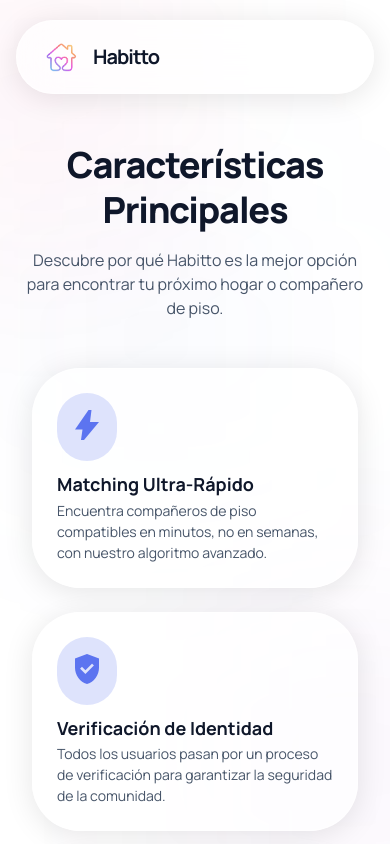
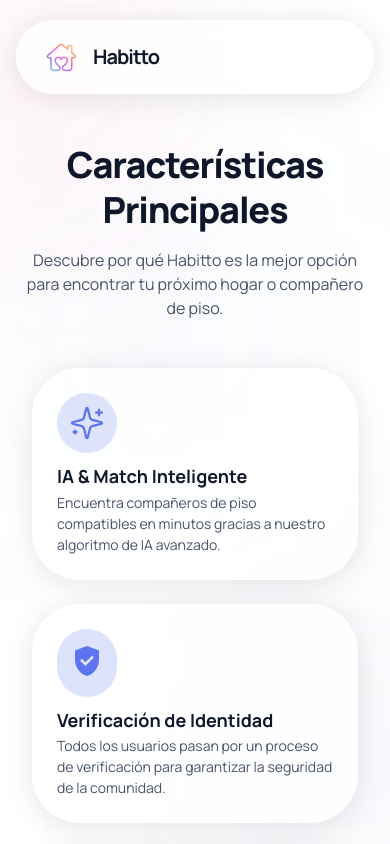
Before and after one commit to marvinjoel2001/habittoweb, a React (Vite) app: page /features in a window 390 px wide. Shown: the top 844 px of the page. Built offline with nearby package versions, Linux system fonts and the light colour scheme.

Commit message:
feat: update icons and contact info, enhance feature descriptions
- Replace Brain icon with Sparkles across components
- Update contact email and phone number
- Improve feature descriptions to highlight AI matching capabilities

```diff
--- a/src/components/FeaturesSection.tsx
+++ b/src/components/FeaturesSection.tsx
@@ -1,5 +1,5 @@
 import React from "react";
-import { Brain, Banknote, ShieldCheck } from "lucide-react";
+import { Sparkles, Banknote, ShieldCheck } from "lucide-react";
 
 export default function FeaturesSection() {
   return (
@@ -11,7 +11,7 @@ export default function FeaturesSection() {
         {/* Card 1 */}
         <div className="flex flex-1 gap-4 rounded-xl glassmorphism p-6 flex-col text-center items-center hover:scale-105 transition-transform duration-300">
           <div className="text-secondary bg-secondary/20 p-3 rounded-full">
-            <Brain size={32} strokeWidth={1.5} />
+            <Sparkles size={32} strokeWidth={1.5} />
           </div>
           <div className="flex flex-col gap-1">
             <h4 className="text-slate-900 text-lg font-bold">
--- a/src/pages/Contact.tsx
+++ b/src/pages/Contact.tsx
@@ -86,9 +86,9 @@ export default function Contact() {
                 <p className="font-bold text-slate-900">Correo</p>
                 <a
                   className="text-slate-600 hover:text-primary transition-colors"
-                  href="mailto:soporte@habitto.com"
+                  href="mailto:marvinjoel@gmail.com"
                 >
-                  soporte@habitto.com
+                  marvinjoel@gmail.com
                 </a>
               </div>
             </div>
@@ -100,9 +100,9 @@ export default function Contact() {
                 <p className="font-bold text-slate-900">Teléfono</p>
                 <a
                   className="text-slate-600 hover:text-primary transition-colors"
-                  href="tel:+15551234567"
+                  href="tel:71363268"
                 >
-                  +1 (555) 123-4567
+                  71363268
                 </a>
               </div>
             </div>
--- a/src/pages/Features.tsx
+++ b/src/pages/Features.tsx
@@ -1,4 +1,5 @@
 import React from "react";
+import { Sparkles } from "lucide-react";
 
 export default function Features() {
   return (
@@ -18,20 +19,14 @@ export default function Features() {
           {/* Card 1 */}
           <div className="flex flex-col gap-3 rounded-xl glassmorphism p-6 hover:scale-[1.02] transition-transform duration-300">
             <div className="text-action bg-action/20 p-3 rounded-full w-fit">
-              <span
-                className="material-symbols-outlined !text-4xl"
-                style={{ fontVariationSettings: "'FILL' 1" }}
-              >
-                bolt
-              </span>
+              <Sparkles size={36} strokeWidth={1.5} />
             </div>
             <div className="flex flex-col gap-1">
               <h2 className="text-slate-900 text-lg font-bold leading-tight">
-                Matching Ultra-Rápido
+                IA & Match Inteligente
               </h2>
               <p className="text-slate-600 text-sm font-normal leading-normal">
-                Encuentra compañeros de piso compatibles en minutos, no en
-                semanas, con nuestro algoritmo avanzado.
+                Encuentra compañeros de piso compatibles en minutos gracias a nuestro algoritmo de IA avanzado.
               </p>
             </div>
           </div>
--- a/src/pages/HowItWorks.tsx
+++ b/src/pages/HowItWorks.tsx
@@ -1,5 +1,6 @@
 import React from "react";
 import { Link } from "react-router-dom";
+import { Sparkles } from "lucide-react";
 
 export default function HowItWorks() {
   return (
@@ -45,20 +46,14 @@ export default function HowItWorks() {
             <div className="flex size-12 items-center justify-center rounded-full bg-primary/20 text-primary text-xl font-bold">
               2
             </div>
-            <span
-              className="material-symbols-outlined text-action"
-              style={{ fontSize: "32px" }}
-            >
-              swipe
-            </span>
+            <Sparkles size={32} strokeWidth={1.5} className="text-action" />
           </div>
           <div className="flex flex-col gap-1">
             <h2 className="text-lg font-bold leading-tight text-slate-900">
-              Desliza y Conecta
+              Match con IA
             </h2>
             <p className="text-sm font-normal leading-normal text-slate-600">
-              Usa nuestro sistema de deslizar (swipe) para indicar interés en
-              propiedades o inquilinos.
+              Nuestra IA te sugiere los mejores perfiles. Desliza para indicar interés y conectar.
             </p>
           </div>
         </div>
```
